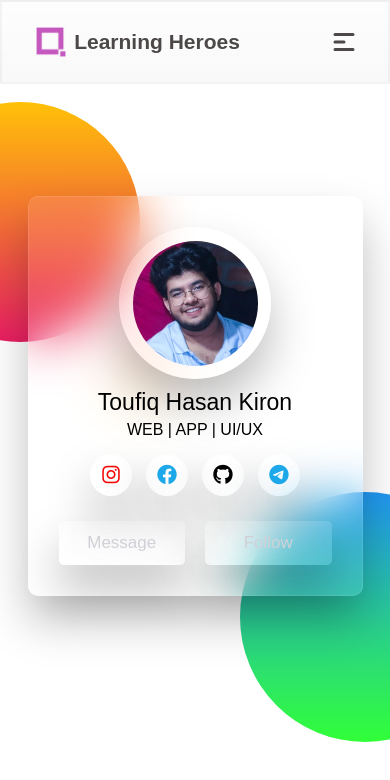
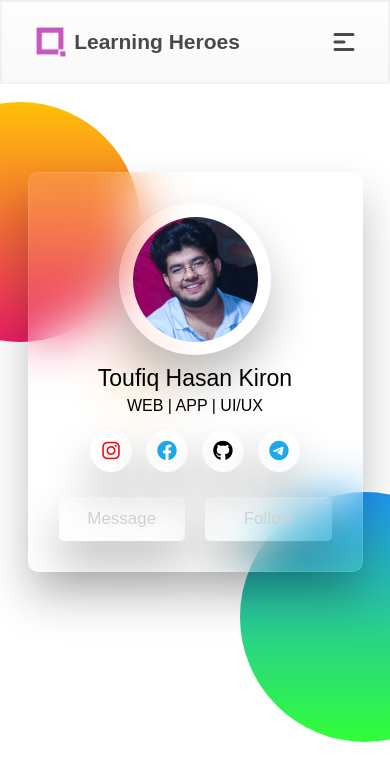
Before and after one commit to kiron0/learning-heroes2.0, a React (Create React App) app: page /about in a window 390 px wide. Shown: the top 780 px of the page. Built offline with nearby package versions, Linux system fonts and the light colour scheme.

Commit message:
about section responsive fixed

```diff
--- a/src/Components/About/About.css
+++ b/src/Components/About/About.css
@@ -2,8 +2,6 @@
     display: flex;
     align-items: center;
     justify-content: center;
-    /* height: 100vh; */
-    /* background-color: #161623; */
 }
 
 .background{
@@ -182,7 +180,7 @@
 @media screen and (max-width: 490px) {
     .wrapper{
         width: 70%;
-        margin-top: 7rem;
+        margin-top: 5.5rem;
         position: sticky;
     }
 }
```
